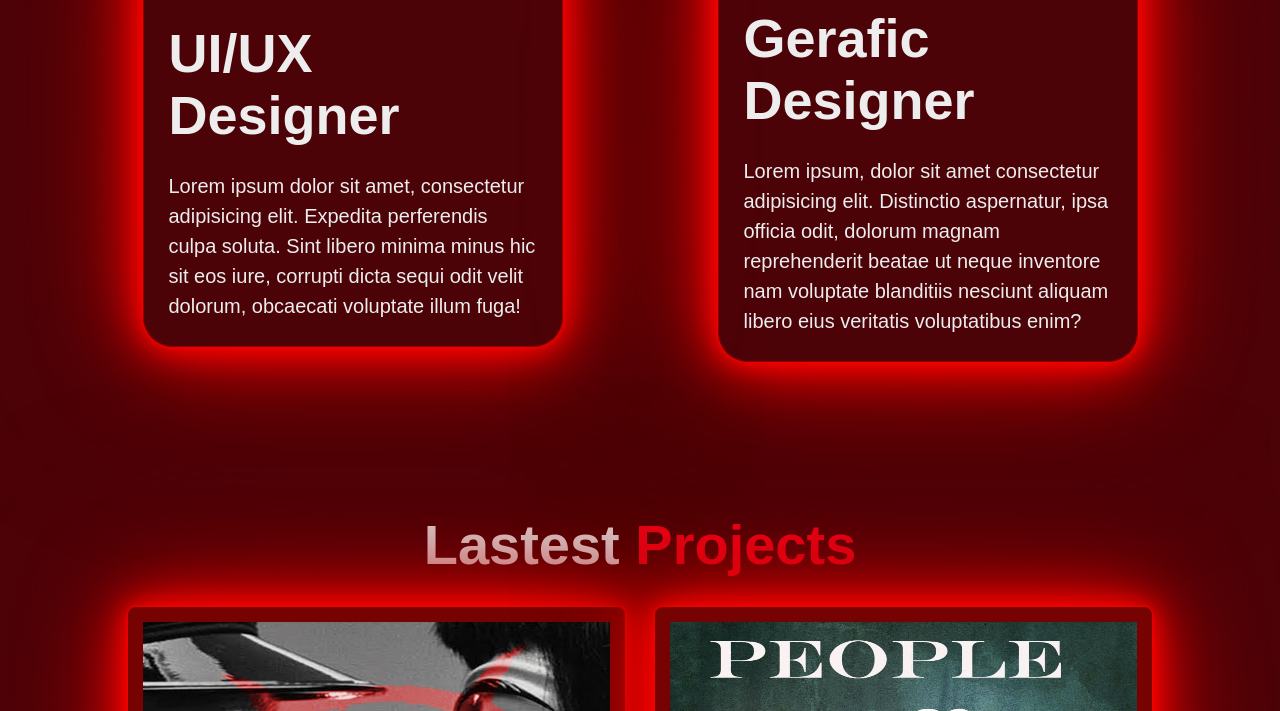
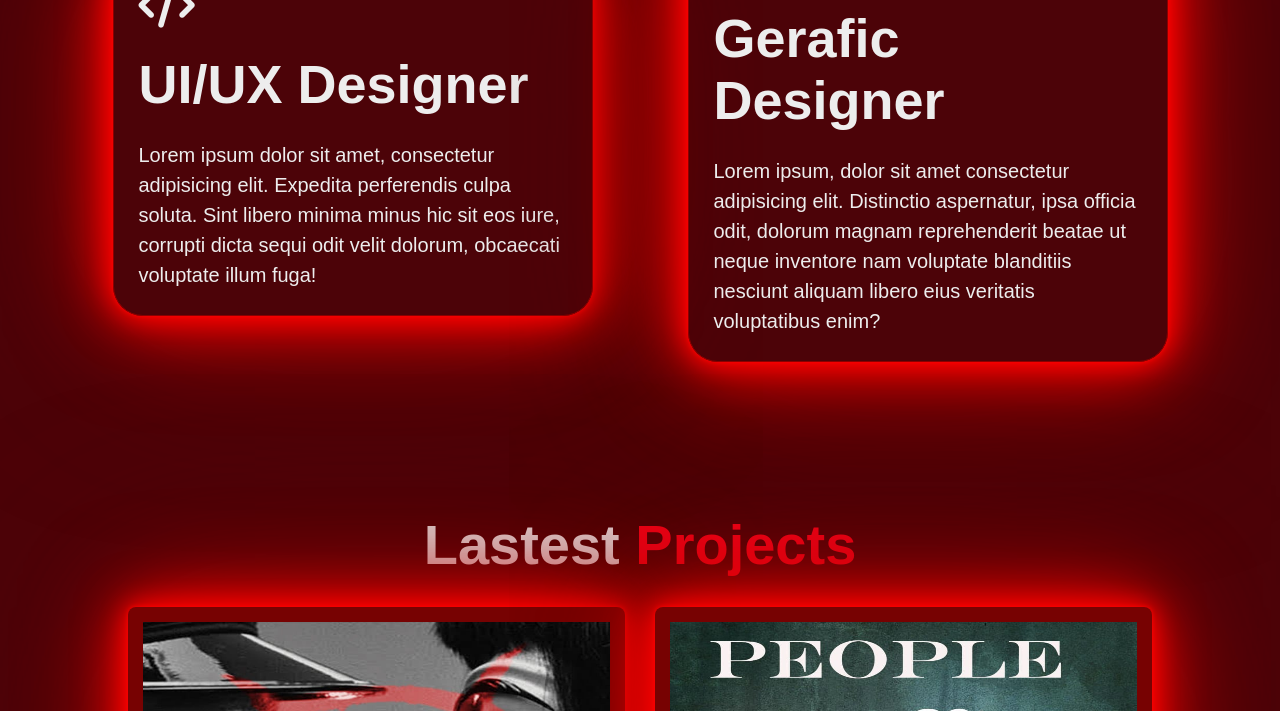
Before and after one commit to HassanMetwaly/Nada, a plain HTML site: page index.html in a window 1280 px wide. Shown: the part 1659-2370 px from the top of the page. Drawn offline with nearby package versions, Linux system fonts and the light colour scheme.

Commit message:
Update style.css

```diff
--- a/css/style.css
+++ b/css/style.css
@@ -229,7 +229,7 @@ nav a:hover{
 .skill .box{
     padding: 25px;
     margin: 15px;
-    width: 420px;
+    width: 480px;
     border: 1px solid darkred;
     box-shadow: 0 0 5px red,
     0 0 25px red, 0 0 50px red,
```
